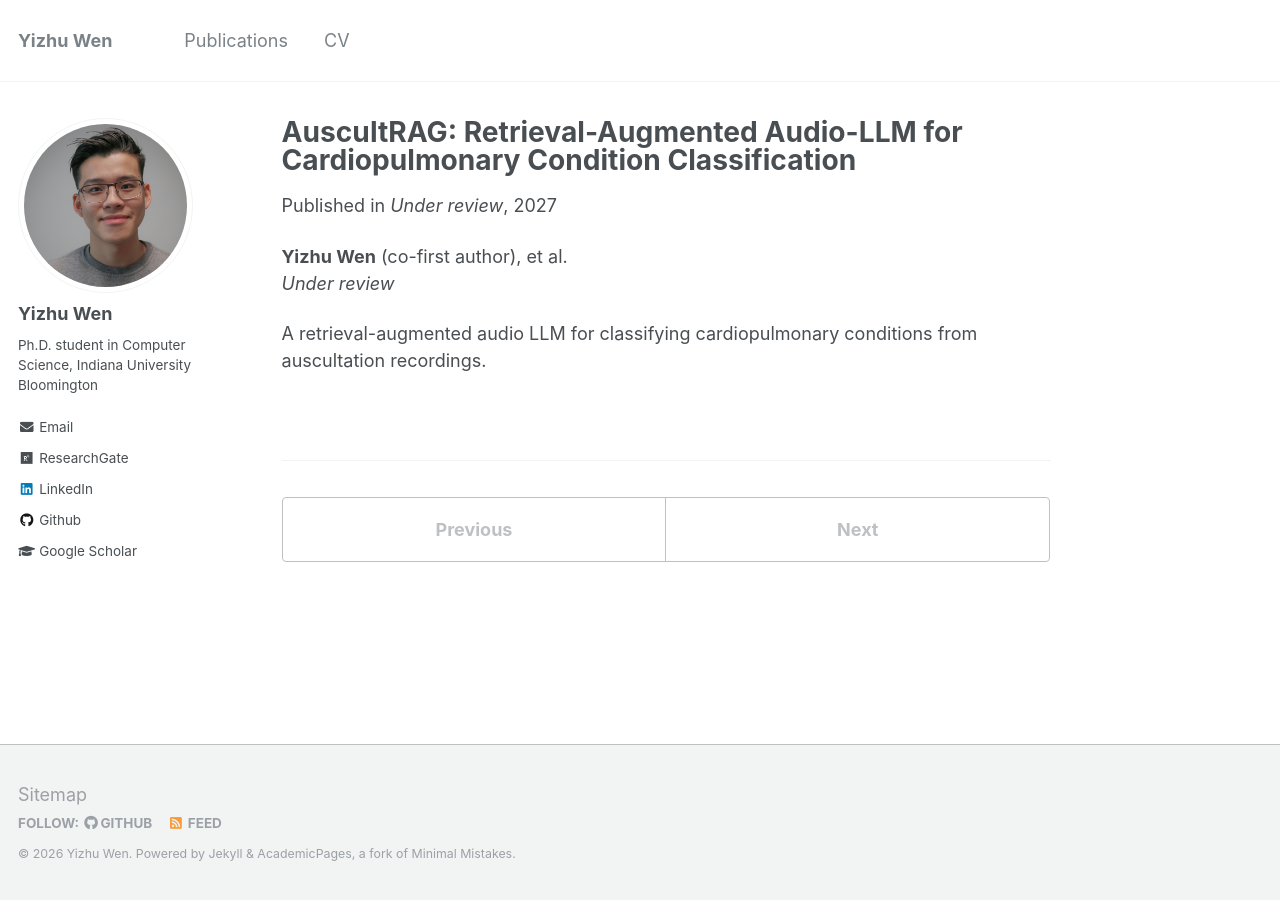
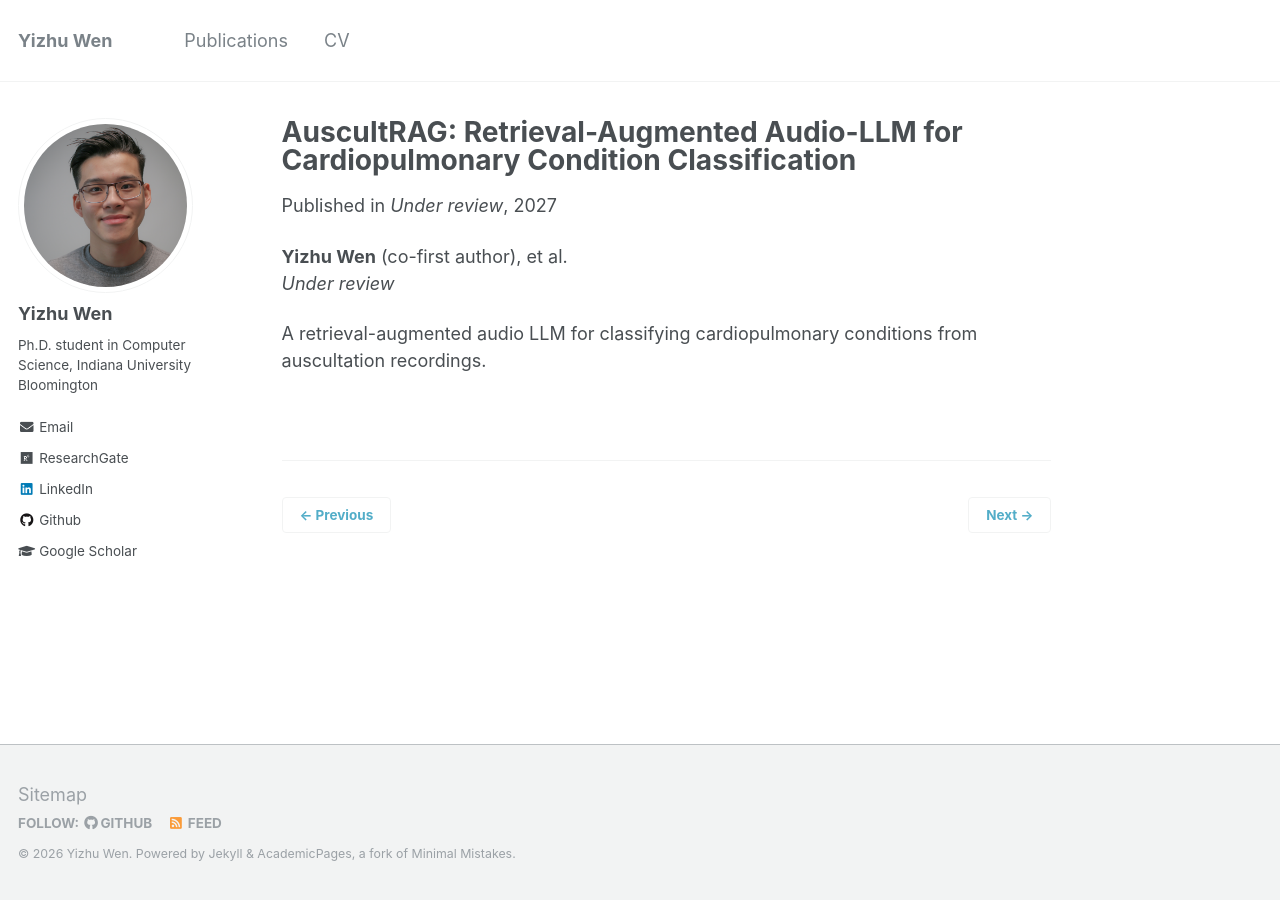
Before and after one commit to yizhu-wen/yizhu-wen.github.io, a Jekyll site: the page built from _publications/2027-01-02-auscultrag.md, in a window 1280 px wide. Built offline with Jekyll 4.4.1, drawn with Linux system fonts in a browser that asks for light colours.

Commit message:
Restyle post prev/next links as rounded buttons
Replace the full-width bordered pager (and its greyed-out disabled
placeholders) with two compact rounded buttons, left and right aligned.

Co-Authored-By: Claude Opus 5 <noreply@anthropic.com>

```diff
--- a/_includes/post_pagination.html
+++ b/_includes/post_pagination.html
@@ -1,16 +1,12 @@
 {% include base_path %}
 
 {% if page.previous or page.next %}
-  <nav class="pagination">
+  <nav class="pagination pagination--post">
     {% if page.previous %}
-      <a href="{{ base_path }}{{ page.previous.url }}" class="pagination--pager" title="{{ page.previous.title | markdownify | strip_html }}">{{ site.data.ui-text[site.locale].pagination_previous | default: "Previous" }}</a>
-    {% else %}
-      <a href="#" class="pagination--pager disabled">{{ site.data.ui-text[site.locale].pagination_previous | default: "Previous" }}</a>
+      <a href="{{ base_path }}{{ page.previous.url }}" class="pagination--pager pagination--prev" title="{{ page.previous.title | markdownify | strip_html }}">&larr; {{ site.data.ui-text[site.locale].pagination_previous | default: "Previous" }}</a>
     {% endif %}
     {% if page.next %}
-      <a href="{{ base_path }}{{ page.next.url }}" class="pagination--pager" title="{{ page.next.title | markdownify | strip_html }}">{{ site.data.ui-text[site.locale].pagination_next | default: "Next" }}</a>
-    {% else %}
-      <a href="#" class="pagination--pager disabled">{{ site.data.ui-text[site.locale].pagination_next | default: "Next" }}</a>
+      <a href="{{ base_path }}{{ page.next.url }}" class="pagination--pager pagination--next" title="{{ page.next.title | markdownify | strip_html }}">{{ site.data.ui-text[site.locale].pagination_next | default: "Next" }} &rarr;</a>
     {% endif %}
   </nav>
 {% endif %}
--- a/_sass/_navigation.scss
+++ b/_sass/_navigation.scss
@@ -155,6 +155,44 @@
       pointer-events: none;
       cursor: not-allowed;
     }
+  }
+}
+
+/* next/previous post links */
+.pagination--post {
+  display: flex;
+  flex-wrap: wrap;
+  justify-content: space-between;
+  gap: 0.5em;
+
+  /* the inherited clearfix would become a stray flex item */
+  &::after {
+    display: none;
+  }
+
+  .pagination--pager {
+    display: inline-block;
+    float: none;
+    width: auto;
+    margin: 0;
+    padding: 0.5em 1.25em;
+    font-family: $sans-serif;
+    font-size: $type-size-6;
+    font-weight: bold;
+    text-align: center;
+    color: $link-color;
+    border: 1px solid $border-color;
+    border-radius: $border-radius;
+
+    &:hover {
+      color: #fff;
+      background: $link-color;
+      border-color: $link-color;
+    }
+  }
+
+  .pagination--next {
+    margin-left: auto;
   }
 }
 
```
